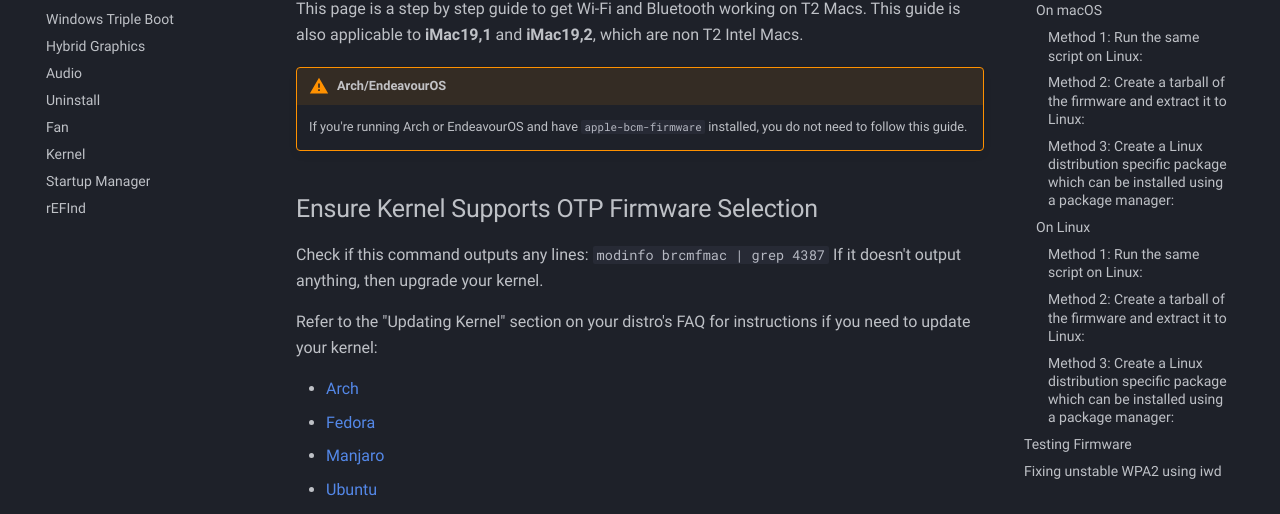
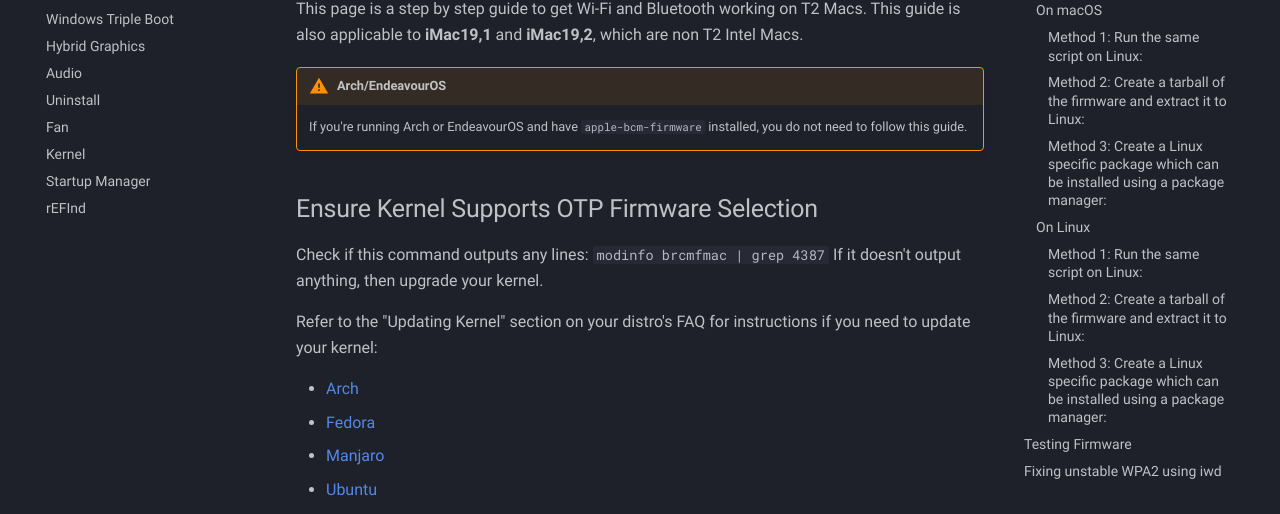
Before and after one commit to t2linux/wiki, an MkDocs documentation site: the page built from docs/guides/wifi-bluetooth.md, in a window 1280 px wide. Shown: the part 294-808 px from the top of the page. Built offline with MkDocs 1.6.1 and Material for MkDocs 9.7.7, drawn with Linux system fonts in a browser that asks for light colours; comment, search, counter and statistics services are not loaded.

Commit message:
Update wifi-bluetooth.md

````diff
--- a/docs/guides/wifi-bluetooth.md
+++ b/docs/guides/wifi-bluetooth.md
@@ -53,7 +53,7 @@ When you run the script in macOS, it will give you to choose between 3 methods t
     Now you have to extract the firmware in the tarball to Linux. The procedure has been described in detail in [On Linux](#on-linux) section.
 
 === "Method 3"
-    #### Method 3: Create a Linux distribution specific package which can be installed using a package manager:
+    #### Method 3: Create a Linux specific package which can be installed using a package manager:
 
     If you choose this method, the script will install the following dependencies, if missing, on macOS:
 
@@ -130,7 +130,7 @@ Once you have run the script on macOS, depending on the method you chose, the st
     ```
 
 === "Method 3"
-    #### Method 3: Create a Linux distribution specific package which can be installed using a package manager:
+    #### Method 3: Create a Linux specific package which can be installed using a package manager:
 
     Now we have to install the firmware package which was saved in the **Downloads** folder in macOS. Copy the package to Linux and follow the instructions below, depending on whether you use `apt`, `dnf` or `rpm`:
 
````
